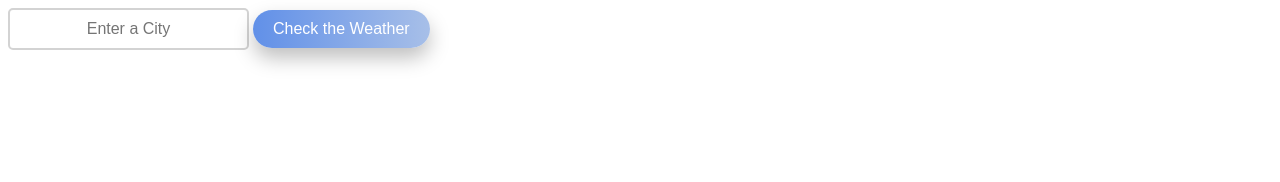
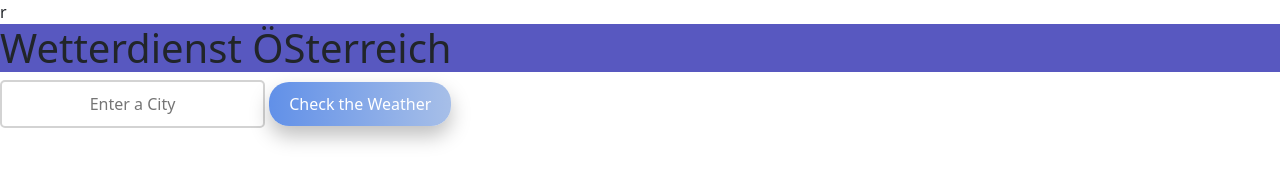
Before and after one commit to cyberwerkstatt/weatherApp, a website: page index.html in a window 1280 px wide. Drawn offline with nearby package versions, Linux system fonts and the light colour scheme.

Commit message:
include header.html

```diff
--- /dev/null
+++ b/header.css
@@ -0,0 +1,3 @@
+.header {
+    background-color: rgb(88, 88, 192);
+}
--- /dev/null
+++ b/header.html
@@ -0,0 +1,3 @@
+<div class="header">
+    <h1>Wetterdienst ÖSterreich</h1>
+</div>
--- /dev/null
+++ b/include.js
@@ -0,0 +1,27 @@
+function includeHTML() {
+    var z, i, elmnt, file, xhttp;
+    /* Loop through a collection of all HTML elements: */
+    z = document.getElementsByTagName("*");
+    for (i = 0; i < z.length; i++) {
+      elmnt = z[i];
+      /*search for elements with a certain atrribute:*/
+      file = elmnt.getAttribute("w3-include-html");
+      if (file) {
+        /* Make an HTTP request using the attribute value as the file name: */
+        xhttp = new XMLHttpRequest();
+        xhttp.onreadystatechange = function() {
+          if (this.readyState == 4) {
+            if (this.status == 200) {elmnt.innerHTML = this.responseText;}
+            if (this.status == 404) {elmnt.innerHTML = "Page not found.";}
+            /* Remove the attribute, and call this function once more: */
+            elmnt.removeAttribute("w3-include-html");
+            includeHTML();
+          }
+        }
+        xhttp.open("GET", file, true);
+        xhttp.send();
+        /* Exit the function: */
+        return;
+      }
+    }
+  }
--- a/index.html
+++ b/index.html
@@ -6,12 +6,14 @@
     <meta name="viewport" content="width=device-width, initial-scale=1.0">
     <title>Document</title>
     <script src="script.js"></script>
+    <script src="include.js"></script>r
     <link rel="stylesheet" href="style.css">
+    <link rel="stylesheet" href="header.css">
+    <link rel="stylesheet" href="./node_modules/bootstrap/dist/css/bootstrap.min.css">
 </head>
-<body>
+<body onload="includeHTML()">
+    <div w3-include-html="header.html"></div>
     <input id="input" type="text" placeholder="Enter a City">
     <button id="button" type="button" onclick="loadData()">Check the Weather</button>
-
-
 </body>
 </html>
```
